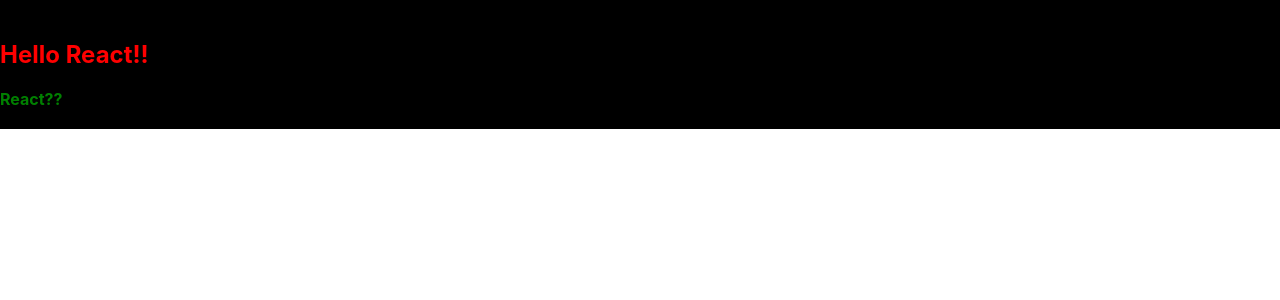
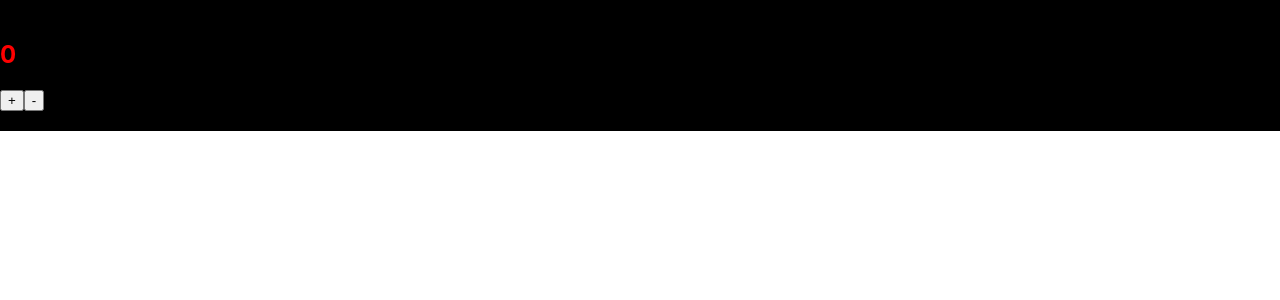
Before and after one commit to jaeseok-go/react-example, a React (Create React App) app: page / in a window 1280 px wide. Shown: the top 300 px of the page. Built offline with nearby package versions, Linux system fonts and the light colour scheme.

Commit message:
state 사용하여 Couter 컴포넌트 생성

```diff
--- a/src/App.js
+++ b/src/App.js
@@ -2,6 +2,7 @@ import React from 'react';
 import './App.css';
 import MyFooter from './MyFooter';
 import MyHeader from './MyHeader';
+import Counter from './Counter'
 
 function App() {
   let framework = "React";
@@ -9,8 +10,7 @@ function App() {
   return (
     <div className="App">
       <MyHeader />
-        <h2>Hello {framework}!!</h2>
-        <b id="bold_text">{framework}??</b>
+      <Counter />
       <MyFooter />
     </div>
   );
--- /dev/null
+++ b/src/Counter.js
@@ -0,0 +1,23 @@
+import React, {useState} from "react";
+
+const Counter = () => {
+
+    const [count, setCount] = useState(0);
+    const onIncrease = () => {
+        setCount(count+1);
+    };
+
+    const onDecrease = () => {
+        setCount(count-1);
+    };
+
+    return (
+        <div>
+            <h2>{count}</h2>
+            <button onClick={onIncrease}>+</button>
+            <button onClick={onDecrease}>-</button>
+        </div>
+    );
+};
+
+export default Counter;
```
